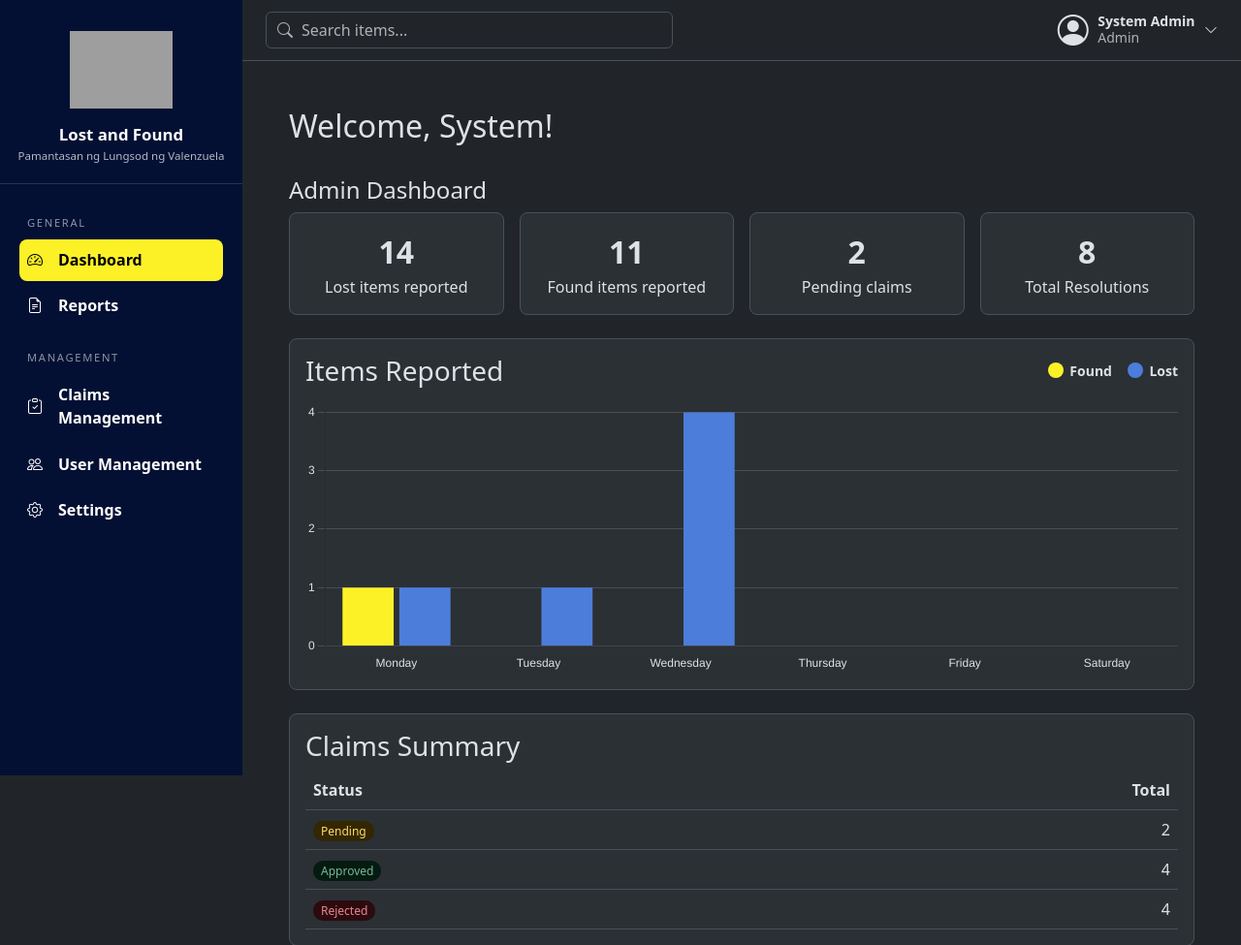
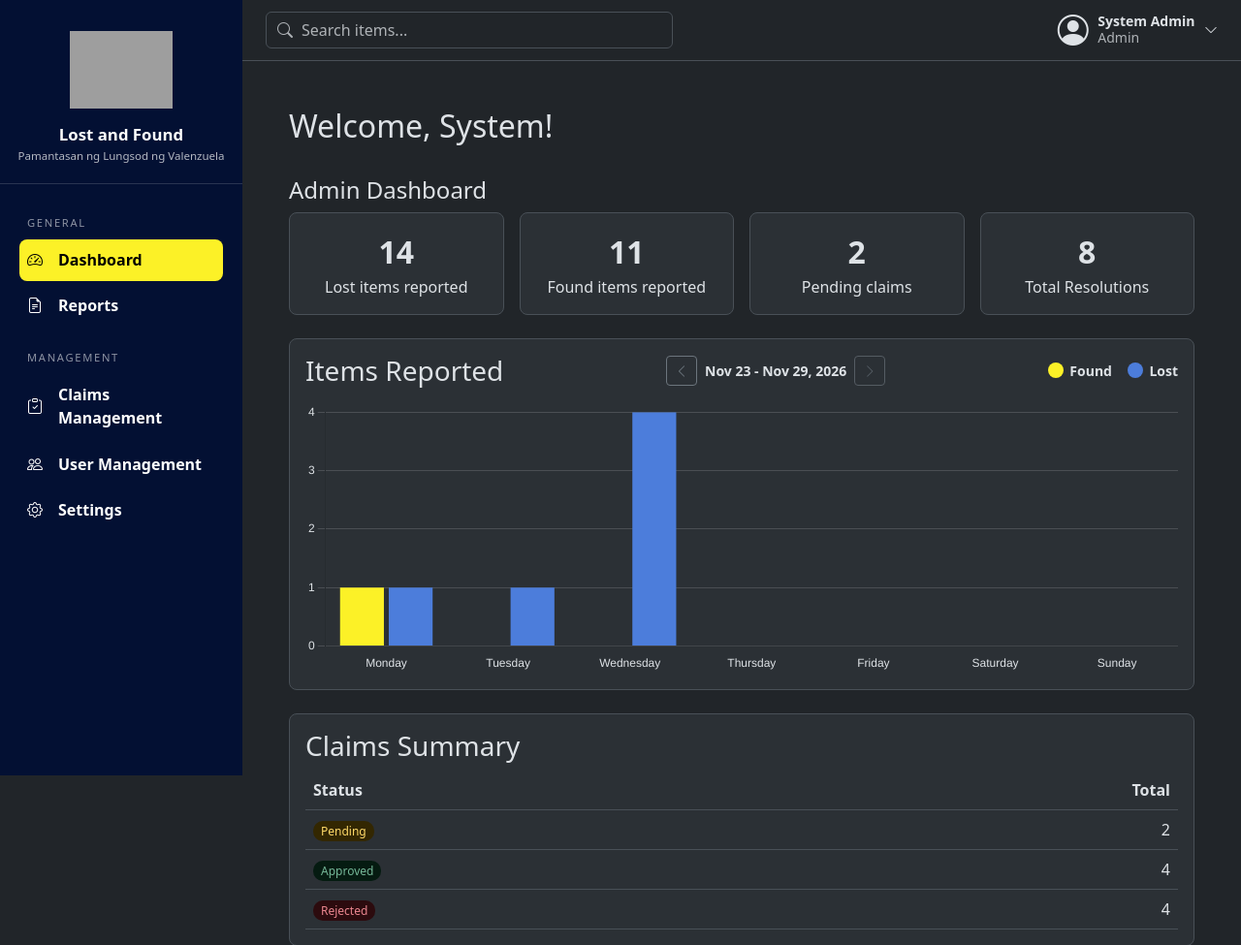
Before and after one commit to solum-magus/Lost-and-Found-System, a Flask app: page /admin/ in a window 1280 px wide. Shown: the top 975 px of the page at 97% size. Run offline with Flask 3, Linux system fonts and the light colour scheme; a user stored in the database is signed in; data comes from the database, SQL or seed files in the repository; grey boxes are pictures that could not be loaded.

Commit message:
Added feature to admin dashboard

```diff
--- a/routes/admin_routes.py
+++ b/routes/admin_routes.py
@@ -22,8 +22,11 @@ def dashboard():
     rejected_count = sum(1 for c in all_claims if c["claim_status"] == "Rejected")
     resolved_count = approved_count + rejected_count
 
-    monday = date.today() - timedelta(days=date.today().weekday())
-    week_days = [monday + timedelta(days=n) for n in range(6)]
+    # ?week=0 is this week, 1 is last week, 2 is two weeks ago, ...
+    week = max(0, min(request.args.get("week", 0, type=int), 52))
+    monday = date.today() - timedelta(days=date.today().weekday()) - timedelta(weeks=week)
+    week_days = [monday + timedelta(days=n) for n in range(7)]
+    chart_range = week_days[0].strftime("%b %d") + " - " + week_days[-1].strftime("%b %d, %Y")
     chart_labels = [d.strftime("%A") for d in week_days]            # "Monday", "Tuesday", ...
     found_data = []
     lost_data = []
@@ -42,13 +45,14 @@ def dashboard():
         found_count=found_count,
         pending_count=pending_count,
         resolved_count=resolved_count,
+        week=week,
+        chart_range=chart_range,
         chart_labels=chart_labels,
         found_data=found_data,
         lost_data=lost_data,
         approved_count=approved_count,
         rejected_count=rejected_count,
     )
-
 
 # ---------------------------------------------------------------
 # USER MANAGEMENT
--- a/templates/admin/dashboard.html
+++ b/templates/admin/dashboard.html
@@ -28,6 +28,17 @@
 <div class="dash-section">
     <div class="d-flex justify-content-between align-items-center mb-3">
         <h3 class="mb-0">Items Reported</h3>
+        <div class="d-flex align-items-center gap-2">
+            <a class="btn btn-sm btn-outline-secondary" href="{{ url_for('admin.dashboard', week=week + 1) }}"
+               aria-label="Previous week"><i class="bi bi-chevron-left"></i></a>
+            <span class="small fw-semibold">{{ chart_range }}</span>
+            {% if week > 0 %}
+            <a class="btn btn-sm btn-outline-secondary" href="{{ url_for('admin.dashboard', week=week - 1) }}"
+               aria-label="Next week"><i class="bi bi-chevron-right"></i></a>
+            {% else %}
+            <button class="btn btn-sm btn-outline-secondary" disabled aria-label="Next week"><i class="bi bi-chevron-right"></i></button>
+            {% endif %}
+        </div>
         <div class="d-flex align-items-center gap-3 fw-semibold small">
             <span><span class="chart-dot" style="background: #FCF127;"></span>Found</span>
             <span><span class="chart-dot chart-dot-lost"></span>Lost</span>
```
